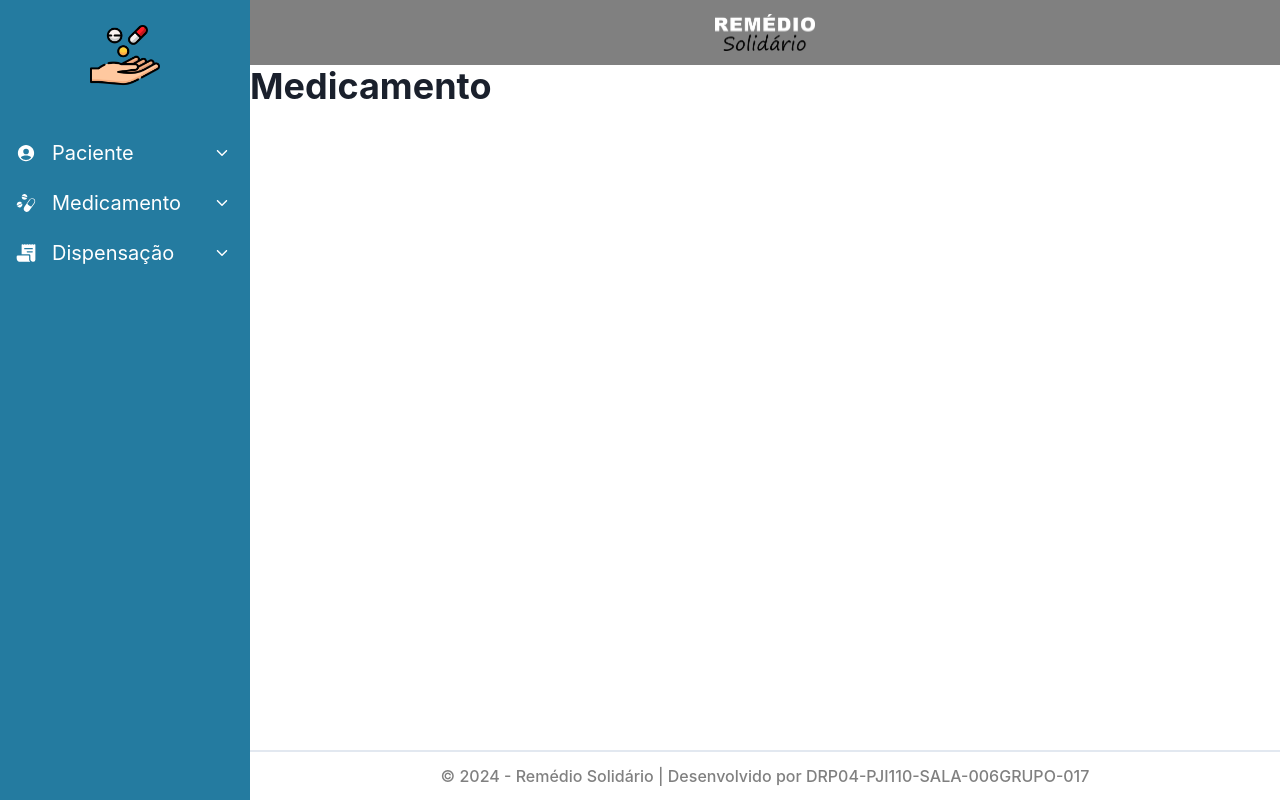
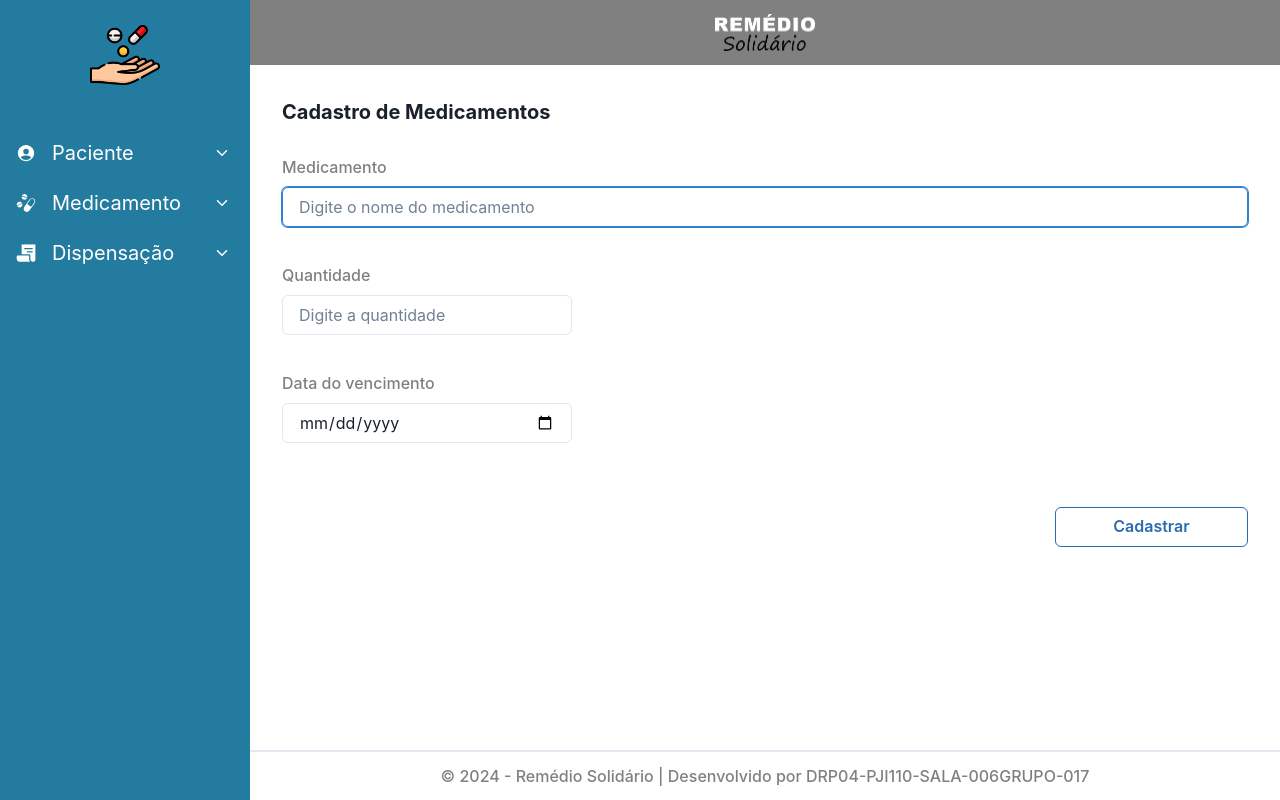
Before and after one commit to marianamoiolicapelari/remedio-solidario, a React (Vite) app: page /home/medicamento in a window 1280 px wide. Built offline with nearby package versions, Linux system fonts and the light colour scheme.

Commit message:
Tela cadastro de medicamentos

```diff
--- /dev/null
+++ b/data/db.json
@@ -0,0 +1,22 @@
+{
+  "paciente": [
+    {
+      "id": "1",
+      "cpf": "123.456.789-00",
+      "nome": "João da Silva",
+      "endereço": "Rua das Rosas, 23 - Centro"
+    },
+    {
+      "id": "2",
+      "cpf": "789.456.123-00",
+      "nome": "Antônio Pereira",
+      "endereço": "Rua das Orquideas, 52 - Centro"
+    },
+    {
+      "id": "3",
+      "cpf": "456.123.789-00",
+      "nome": "Maria da Silva",
+      "endereço": "Rua das Palmeiras, 66 - Centro"
+    }
+  ]
+}
--- a/package.json
+++ b/package.json
@@ -7,14 +7,17 @@
     "dev": "vite",
     "build": "tsc && vite build",
     "lint": "eslint . --ext ts,tsx --report-unused-disable-directives --max-warnings 0",
-    "preview": "vite preview"
+    "preview": "vite preview",
+    "server": "json-server --watch data/db.json"
   },
   "dependencies": {
     "@chakra-ui/react": "^2.8.2",
     "@emotion/react": "^11.11.4",
     "@emotion/styled": "^11.11.0",
+    "axios": "^1.6.7",
     "formik": "^2.4.5",
     "framer-motion": "^11.0.6",
+    "json-server": "^1.0.0-alpha.23",
     "react": "^18.2.0",
     "react-dom": "^18.2.0",
     "react-icons": "^5.0.1",
--- a/src/main.tsx
+++ b/src/main.tsx
@@ -5,14 +5,15 @@ import { ChakraProvider } from '@chakra-ui/react'
 import { theme } from './styles/theme.ts'
 import AppRoutes from './routes/routes.tsx'
 import { BrowserRouter } from 'react-router-dom'
+import 'react-toastify/dist/ReactToastify.css'
 
 ReactDOM.createRoot(document.getElementById('root')!).render(
   <React.StrictMode>
     <ChakraProvider theme={theme}>
       <BrowserRouter>
         <AppRoutes />
-        <ToastContainer autoClose={2000} theme="colored" />
       </BrowserRouter>
+      <ToastContainer autoClose={2000} theme="colored" />
     </ChakraProvider>
   </React.StrictMode>,
 )
--- /dev/null
+++ b/src/pages/Medicament/index.tsx
@@ -0,0 +1,106 @@
+import { Box, Button, Flex, FormControl, FormLabel, Input, Text } from '@chakra-ui/react'
+import { Footer, Header } from '../../components'
+import { Formik, Field, Form, FormikHelpers } from 'formik'
+import * as Yup from 'yup'
+import { api } from '../../services/api'
+import { toast } from 'react-toastify'
+
+interface FormData {
+  medicament: string
+  quantity: string
+  expirationDate: string
+}
+
+const Medicament = () => {
+  const initialValues: FormData = {
+    medicament: '',
+    quantity: '',
+    expirationDate: ''
+  }
+
+  const validationSchema = Yup.object({
+    medicament: Yup.string().required('Nome do medicamento é obrigatório'),
+    quantity: Yup.string().required('A quantidade é obrigatória'),
+    expirationDate: Yup.string().required('Data de vencimento é obrigatória'),
+  });
+
+  const handleSubmitForm = async (values: FormData, { resetForm }: FormikHelpers<FormData>) => {
+    // const formData = new FormData()
+    // formData.append('cpf', values.cpf)
+    // formData.append('fullName', values.fullName)
+    // formData.append('address', values.address)
+
+    try {
+      const { status } = await api.post('/medicamento', values, {
+        headers: {
+          'Content-Type': 'application/json'
+        }
+      })
+
+      if (status === 201 || status === 200) {
+        toast.success('Paciente cadastrado com sucesso!')
+        resetForm()
+      }
+      if (status === 409) {
+        toast.error('Paciente já cadastrado')
+      }
+
+    } catch (err) {
+      toast.error('Falha no sistema! Tente novamente')
+    }
+  }
+
+  return (
+    <>
+      <Header />
+      <Box
+        height='calc(100vh - 115px)'
+        p={8}
+      >
+        <Text fontWeight="bold" fontSize='xl'>Cadastro de Medicamentos</Text>
+
+        <Formik
+          initialValues={initialValues}
+          validationSchema={validationSchema}
+          onSubmit={handleSubmitForm}
+        >
+          {({ errors, touched }) => (
+            <Form>
+              <FormControl mt={7} h='80px'>
+                <FormLabel htmlFor='medicament' color='#808080'>Medicamento</FormLabel>
+                <Field
+                  as={Input}
+                  id='medicament'
+                  name='medicament'
+                  type='text'
+                  placeholder='Digite o nome do medicamento'
+                  autoFocus
+                />
+                {errors.medicament && touched.medicament && <Text color='#ff0000' fontSize={14} fontWeight='500' pl={1}>{errors.medicament}</Text>}
+              </FormControl>
+
+              <FormControl mt={7} h='80px'>
+                <FormLabel htmlFor='quantity' color='#808080'>Quantidade</FormLabel>
+                <Field as={Input} id='quantity' name='quantity' type='text' placeholder='Digite a quantidade' width='30%'/>
+                {errors.quantity && touched.quantity && <Text color='#ff0000' fontSize={14} fontWeight='500' pl={1}>{errors.quantity}</Text>}
+              </FormControl>
+
+              <FormControl mt={7} h='80px'>
+                <FormLabel htmlFor='expirationDate' color='#808080'>Data do vencimento</FormLabel>
+                <Field as={Input} id='expirationDate' name='expirationDate' type='date' width='30%'/>
+                {errors.expirationDate && touched.expirationDate && <Text color='#ff0000' fontSize={14} fontWeight='500' pl={1}>{errors.expirationDate}</Text>}
+              </FormControl>
+
+              <Flex justify={'flex-end'}>
+                <Button mt={14} variant='outline' type='submit' colorScheme='blue' width='20%'>Cadastrar</Button>
+              </Flex>
+            </Form>
+          )}
+        </Formik>
+      </Box>
+      <Footer />
+    </>
+  )
+}
+
+export default Medicament
--- a/src/pages/Medicine/index.tsx
+++ /dev/null
@@ -1,19 +0,0 @@
-import { Box, Heading } from '@chakra-ui/react'
-import { Footer, Header } from '../../components'
-
-
-
-const Medicine = () => {
-
-  return (
-    <>
-    <Header />
-    <Box height='calc(100vh - 115px)'>
-    <Heading>Medicamento</Heading>
-    </Box>
-    <Footer />
-    </>
-  )
-}
-
-export default Medicine
--- a/src/pages/Patient/index.tsx
+++ b/src/pages/Patient/index.tsx
@@ -1,7 +1,9 @@
 import { Box, Button, Flex, FormControl, FormLabel, Input, Text } from '@chakra-ui/react'
 import { Footer, Header } from '../../components'
-import { Formik, Field, Form } from 'formik'
+import { Formik, Field, Form, FormikHelpers } from 'formik'
 import * as Yup from 'yup'
+import { api } from '../../services/api'
+import { toast } from 'react-toastify'
 
 interface FormData {
   cpf: string
@@ -40,15 +42,30 @@ const Patient = () => {
     address: Yup.string().required('Endereço é obrigatório'),
   });
 
-  const handleSubmitForm = (values: FormData) => {
-    const formData = new FormData()
+  const handleSubmitForm = async (values: FormData, { resetForm }: FormikHelpers<FormData>) => {
+    // const formData = new FormData()
+    // formData.append('cpf', values.cpf)
+    // formData.append('fullName', values.fullName)
+    // formData.append('address', values.address)
 
-    formData.append('cpf', values.cpf)
-    formData.append('fullName', values.fullName)
-    formData.append('address', values.address)
+    try {
+      const { status } = await api.post('/paciente', values, {
+        headers: {
+          'Content-Type': 'application/json'
+        }
+      })
 
-    console.log('Dados enviados', values)
-    console.log("formdata", Array.from(formData.entries()))
+      if (status === 201 || status === 200) {
+        toast.success('Paciente cadastrado com sucesso!')
+        resetForm()
+      }
+      if (status === 409) {
+        toast.error('Paciente já cadastrado')
+      }
+
+    } catch (err) {
+      toast.error('Falha no sistema! Tente novamente')
+    }
   }
 
   return (
--- a/src/routes/routes.tsx
+++ b/src/routes/routes.tsx
@@ -2,7 +2,7 @@ import { Route, Routes } from 'react-router-dom'
 import Login from '../pages/Login'
 import Home from '../pages/Home'
 import Patient from '../pages/Patient'
-import Medicine from '../pages/Medicine'
+import Medicine from '../pages/Medicament'
 import Dispensation from '../pages/Dispensation'
 
 export default function AppRoutes() {
--- /dev/null
+++ b/src/services/api.ts
@@ -0,0 +1,5 @@
+import axios from 'axios'
+
+export const api = axios.create({
+    baseURL: 'http://localhost:3000'
+})
```
Also changed, not shown: 1 other file (tests, documents, lock files or other folders).
